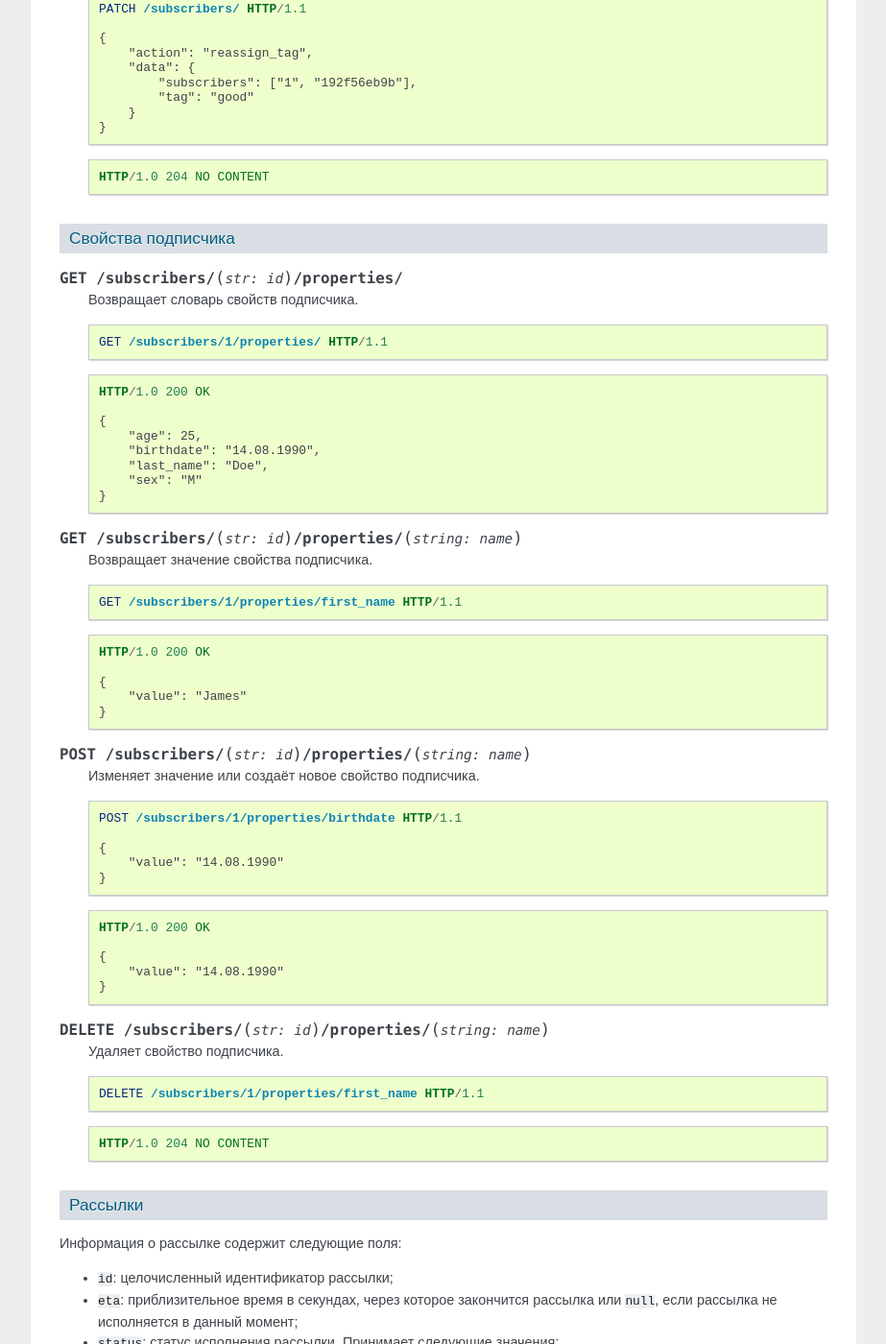
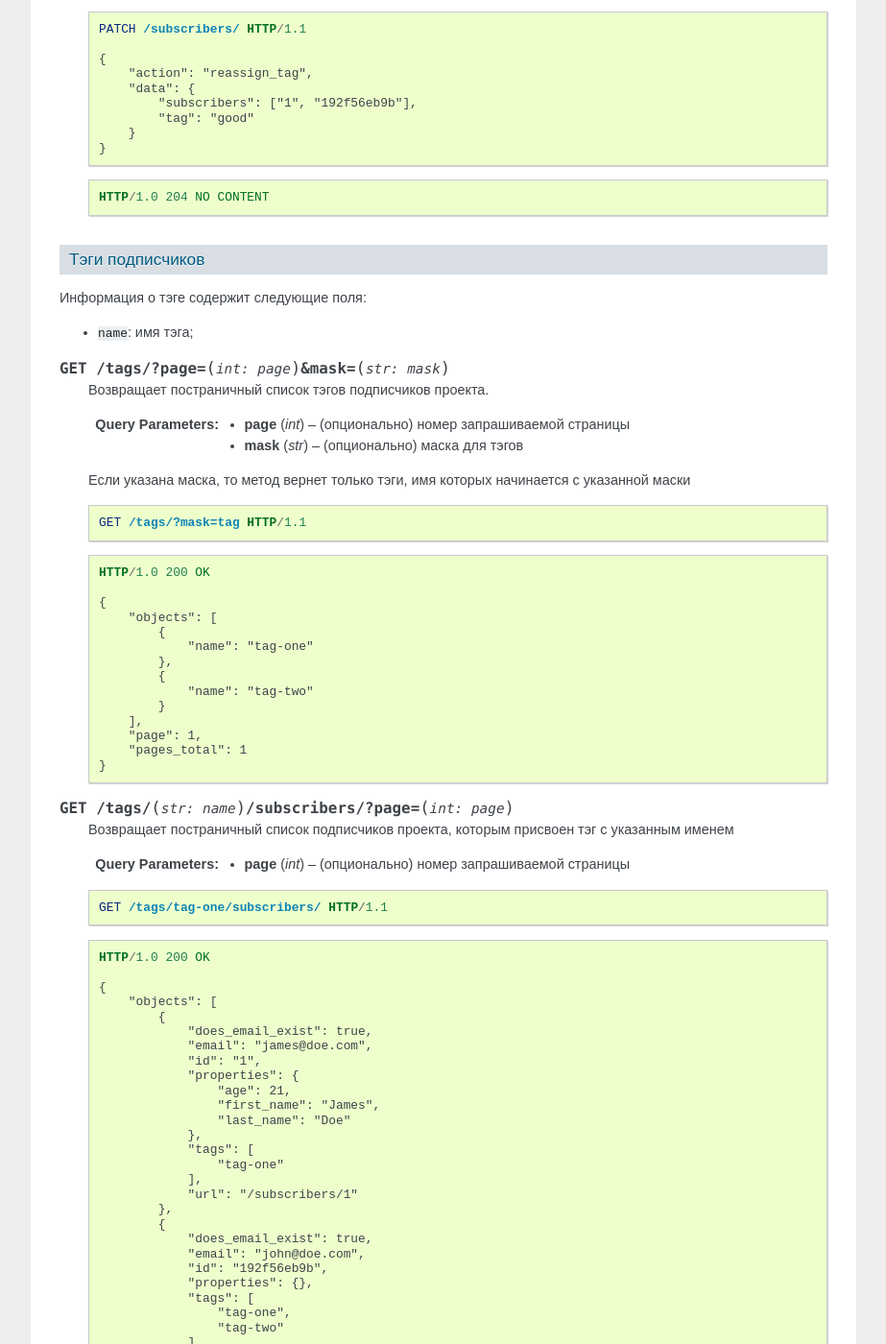
Before and after one commit to mailtank-ru/mailtank-docs, a Sphinx documentation site: the page built from source/api.rst, in a window 1280 px wide and 1400 px high, scrolled down 4423 px. Shown: the whole window at 96% size, without its empty margins (198-1121 px from the left). Built offline with Sphinx 7.4.7, drawn with Linux system fonts in a browser that asks for light colours; some of the changed text lies outside the part shown.

Commit message:
Tags API

```diff
--- a/source/api.rst
+++ b/source/api.rst
@@ -281,6 +281,91 @@ HTTP-заголовке `X-Auth-Token`.  Ключ предоставляет д
     .. sourcecode:: http
 
         HTTP/1.0 204 NO CONTENT
+
+Тэги подписчиков
+++++++++++++++++
+
+Информация о тэге содержит следующие поля:
+
+* ``name``: имя тэга;
+
+.. http:get:: /tags/?page=(int:page)&mask=(str:mask)
+
+    Возвращает постраничный список тэгов подписчиков проекта.
+
+    :query int page: (опционально) номер запрашиваемой страницы
+    :query str mask: (опционально) маска для тэгов
+
+    Если указана маска, то метод вернет только тэги, имя которых начинается
+    с указанной маски
+
+    .. sourcecode:: http
+
+        GET /tags/?mask=tag HTTP/1.1
+
+    .. sourcecode:: http
+
+        HTTP/1.0 200 OK
+
+        {
+            "objects": [
+                {
+                    "name": "tag-one"
+                },
+                {
+                    "name": "tag-two"
+                }
+            ],
+            "page": 1,
+            "pages_total": 1
+        }
+
+.. http:get:: /tags/(str:name)/subscribers/?page=(int:page)
+
+    Возвращает постраничный список подписчиков проекта, которым присвоен тэг
+    с указанным именем
+
+    :query int page: (опционально) номер запрашиваемой страницы
+
+    .. sourcecode:: http
+
+        GET /tags/tag-one/subscribers/ HTTP/1.1
+
+    .. sourcecode:: http
+
+        HTTP/1.0 200 OK
+
+        {
+            "objects": [
+                {
+                    "does_email_exist": true,
+                    "email": "james@doe.com",
+                    "id": "1",
+                    "properties": {
+                        "age": 21,
+                        "first_name": "James",
+                        "last_name": "Doe"
+                    },
+                    "tags": [
+                        "tag-one"
+                    ],
+                    "url": "/subscribers/1"
+                },
+                {
+                    "does_email_exist": true,
+                    "email": "john@doe.com",
+                    "id": "192f56eb9b",
+                    "properties": {},
+                    "tags": [
+                        "tag-one",
+                        "tag-two"
+                    ],
+                    "url": "/subscribers/192f56eb9b"
+                }
+            ],
+            "page": 1,
+            "pages_total": 1
+        }
 
 Свойства подписчика
 +++++++++++++++++++
```
